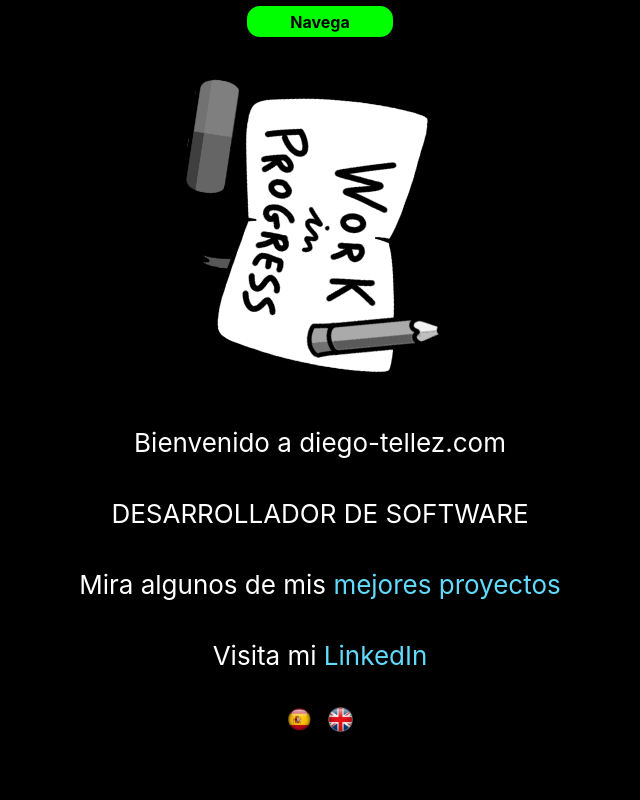
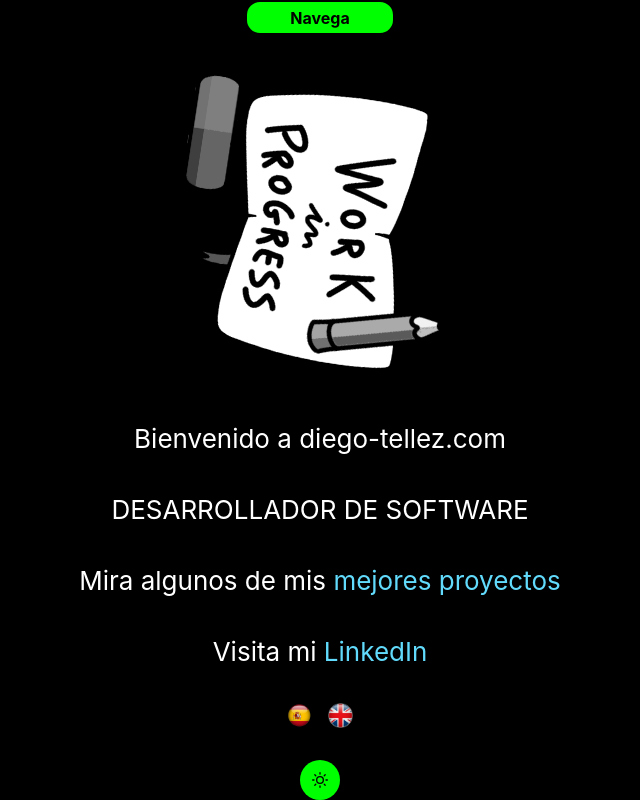
Before and after one commit to dtellz/d-t.com, a React (Create React App) app: page / in a window 1280 px wide. Shown: the whole page, without its empty margins (320-960 px from the left). Built offline with nearby package versions, Linux system fonts and the light colour scheme.

Commit message:
feat: dark mode implement

```diff
--- a/package.json
+++ b/package.json
@@ -3,6 +3,7 @@
   "version": "0.1.0",
   "private": true,
   "dependencies": {
+    "@chakra-ui/icons": "^1.1.1",
     "@chakra-ui/react": "^1.7.3",
     "@emotion/react": "^11.7.0",
     "@emotion/styled": "^11.6.0",
--- a/src/App.js
+++ b/src/App.js
@@ -1,11 +1,12 @@
 import './App.css';
-import React from "react";
+import React, { useContext } from "react";
+import { ThemeContext } from './theme.js';
 import Landing from './pages/landing';
 
 function App() {
 
-  /*   const theme = useContext(ThemeContext);
-    const darkMode = theme.state.darkMode; */
+  const theme = useContext(ThemeContext);
+  const darkMode = theme.state.darkMode;
 
 
 
--- a/src/components/header/style.css
+++ b/src/components/header/style.css
@@ -1,7 +1,6 @@
 .header__navigate-btn{
     background-color: lime;
     color: black;
-    margin-top: -4rem;
     width: 150px;
     height: 35px;
     border-radius: 15px;
@@ -14,3 +13,6 @@
     background-color: limegreen;
     color: black;
 }
+.header__navigate-btn:active{
+    transform: scale(1.2, 1.2);
+}
--- a/src/i18nextConf.js
+++ b/src/i18nextConf.js
@@ -3,7 +3,7 @@ import { initReactI18next } from 'react-i18next';
 // import Backend from 'i18next-xhr-backend';
 import LanguageDetector from 'i18next-browser-languagedetector';
 
-const fallbackLng = ['es'];
+const fallbackLng = ['en'];
 const availableLanguages = ['en', 'es'];
 
 i18n
--- a/src/index.js
+++ b/src/index.js
@@ -3,7 +3,7 @@ import ReactDOM from 'react-dom';
 import './index.css';
 import App from './App';
 import reportWebVitals from './reportWebVitals';
-import { ThemeProvider } from './theme'
+import { ThemeProvider } from './theme.js'
 import { ChakraProvider } from '@chakra-ui/react'
 //--------------TRANSLATION ROOT CONFIG----------
 import './i18nextConf.js'
--- a/src/pages/landing/index.jsx
+++ b/src/pages/landing/index.jsx
@@ -4,9 +4,12 @@ import React, { useContext } from "react";
 import { ThemeContext } from "../../theme";
 import Header from '../../components/header';
 import { useTranslation } from 'react-i18next';
-import IconButton from '@mui/material/IconButton';
+import { IconButton } from '@chakra-ui/react'
 import esImg from '../../assets/language/es-lang.png'
 import enImg from '../../assets/language/en-lang.png'
+import { SunIcon, MoonIcon } from '@chakra-ui/icons'
+
+
 
 function Landing() {
 
@@ -23,10 +26,17 @@ function Landing() {
         setLanguage.changeLanguage('en')
         /*     setAnchorEl3(null); */
     }
+    const handleMode = () => {
+        if (darkMode)
+            theme.dispatch({ type: "LIGHTMODE" });
+        else
+            theme.dispatch({ type: "DARKMODE" });
+    }
+
 
     return (
         <div className="App">
-            <header className={darkMode ? 'App-header-dark' : 'App-header'}>
+            <header className={darkMode ? 'App-header-dark' : 'App-header-light'}>
                 <Header className='landing__header-nav-btn' />
                 <img src={logo} className="App-logo" alt="logo" />
                 <p>
@@ -53,9 +63,10 @@ function Landing() {
                     LinkedIn
                 </a> </p>
                 <div className='landing__lang-btns'>
-                    <img onClick={switchLanguageES} alt='es_language' src={esImg} height='25' width='25'></img>
-                    <img onClick={switchLanguageEN} alt='en_language' src={enImg} height='25' width='25'></img>
+                    <img onClick={switchLanguageES} alt='es_language' src={esImg} height='25' width='25' className='landing__btn'></img>
+                    <img onClick={switchLanguageEN} alt='en_language' src={enImg} height='25' width='25' className='landing__btn'></img>
                 </div>
+                <IconButton borderRadius='50%' aria-label='Search database' color='black' className='landing__darkMode-btn' onClick={handleMode} icon={darkMode ? <SunIcon /> : <MoonIcon />} />
             </header>
         </div>
     );
--- a/src/pages/landing/style.css
+++ b/src/pages/landing/style.css
@@ -19,7 +19,7 @@
     flex-direction: row;
     gap: 1rem;
   }
-  .App-header {
+  .App-header-dark {
     background-color: #000000;
     min-height: 100vh;
     display: flex;
@@ -29,6 +29,18 @@
     justify-content: center;
     font-size: calc(10px + 2vmin);
     color: white;
+  }
+
+  .App-header-light{
+    background-color: white;
+    min-height: 100vh;
+    display: flex;
+    flex-direction: column;
+    gap: 2rem;
+    align-items: center;
+    justify-content: center;
+    font-size: calc(10px + 2vmin);
+    color: black;
   }
 
   .App-link {
@@ -46,3 +58,21 @@
   .landing__header-nav-btn{
     padding-bottom: 5rem;
   }
+  .landing__btn{
+    cursor: pointer;
+  }
+  .landing__btn:hover{
+    transform: scale(1.2,1.2);
+  }
+  .landing__btn:active{
+    transform: scale(1.5,1.5);
+  }
+  .landing__darkMode-btn{
+    background-color: lime !important;
+  }
+  .landing__darkMode-btn:hover{
+    background-color: rgb(87, 245, 87) !important;
+  }
+  .landing__darkMode-btn:active{
+    transform: scale(1.5,1.5);
+  }
--- a/src/theme.js
+++ b/src/theme.js
@@ -4,7 +4,7 @@ import React, { createContext, useReducer } from "react";
 export const ThemeContext = createContext();
 
 const initialState = {
-    darkMode: false,
+    darkMode: true,
 };
 
 const themeReducer = (state, action) => {
```
Also changed, not shown: 1 other file (tests, documents, lock files or other folders).
